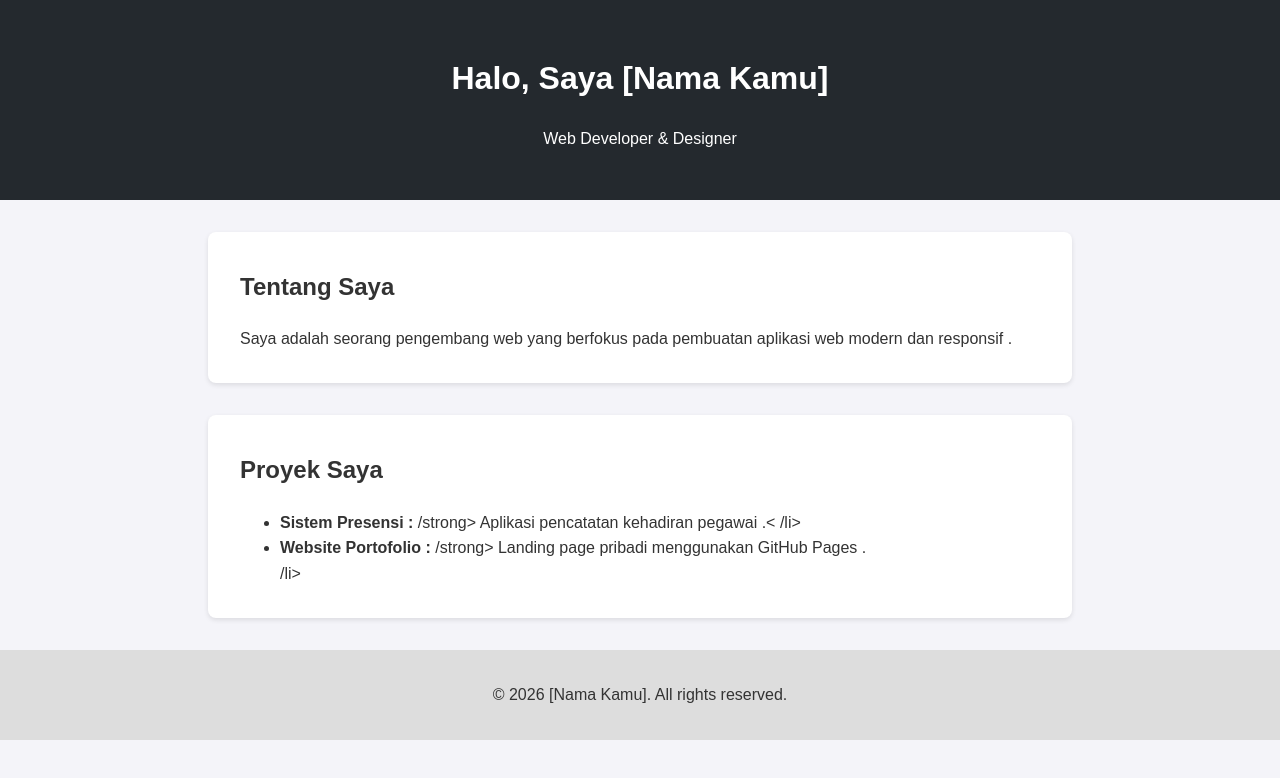
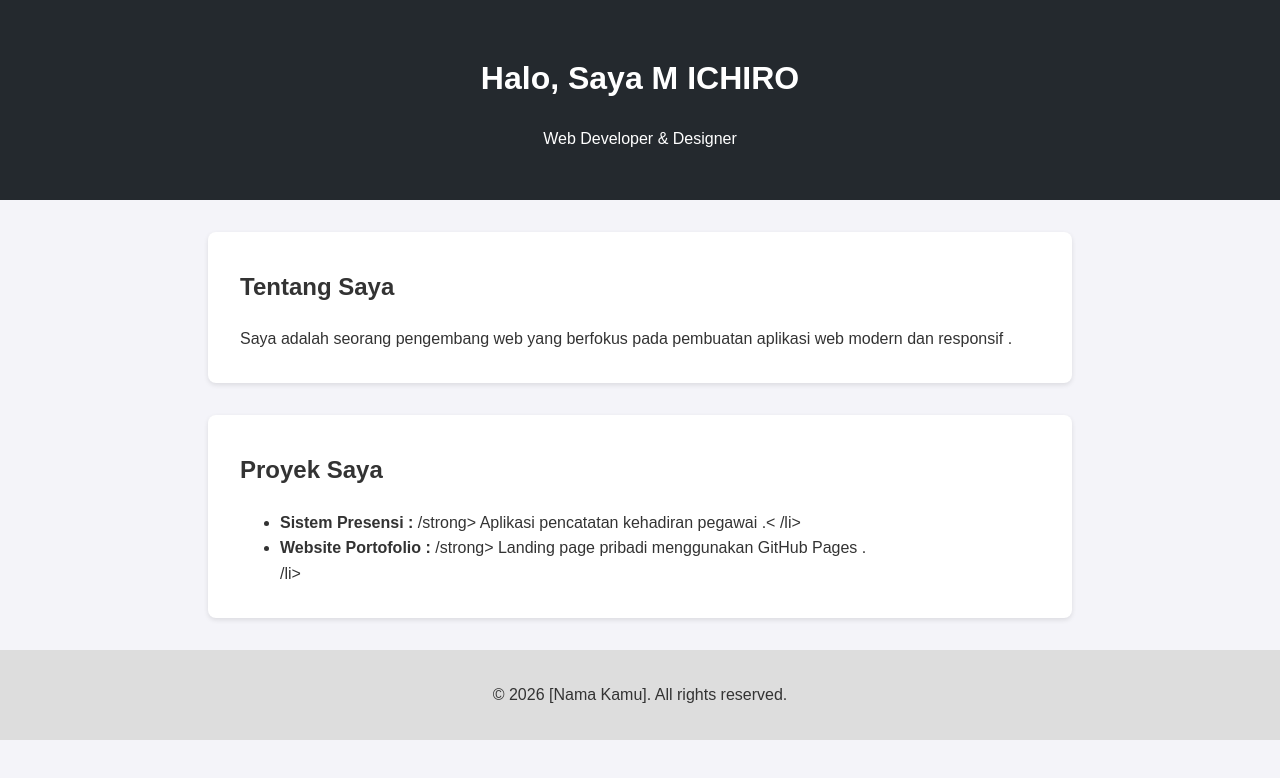
Before and after one commit to ichiro013/portofolio, a plain HTML site: page index.html in a window 1280 px wide. Drawn offline with Linux system fonts and the light colour scheme.

Commit message:
Update index.html

```diff
--- a/index.html
+++ b/index.html
@@ -8,7 +8,7 @@
 </head>
 <body>
     <header>
-        <h1>Halo, Saya [Nama Kamu]</h1>
+        <h1>Halo, Saya M ICHIRO</h1>
         <p>Web Developer & Designer</p>
     </header>
 
```
